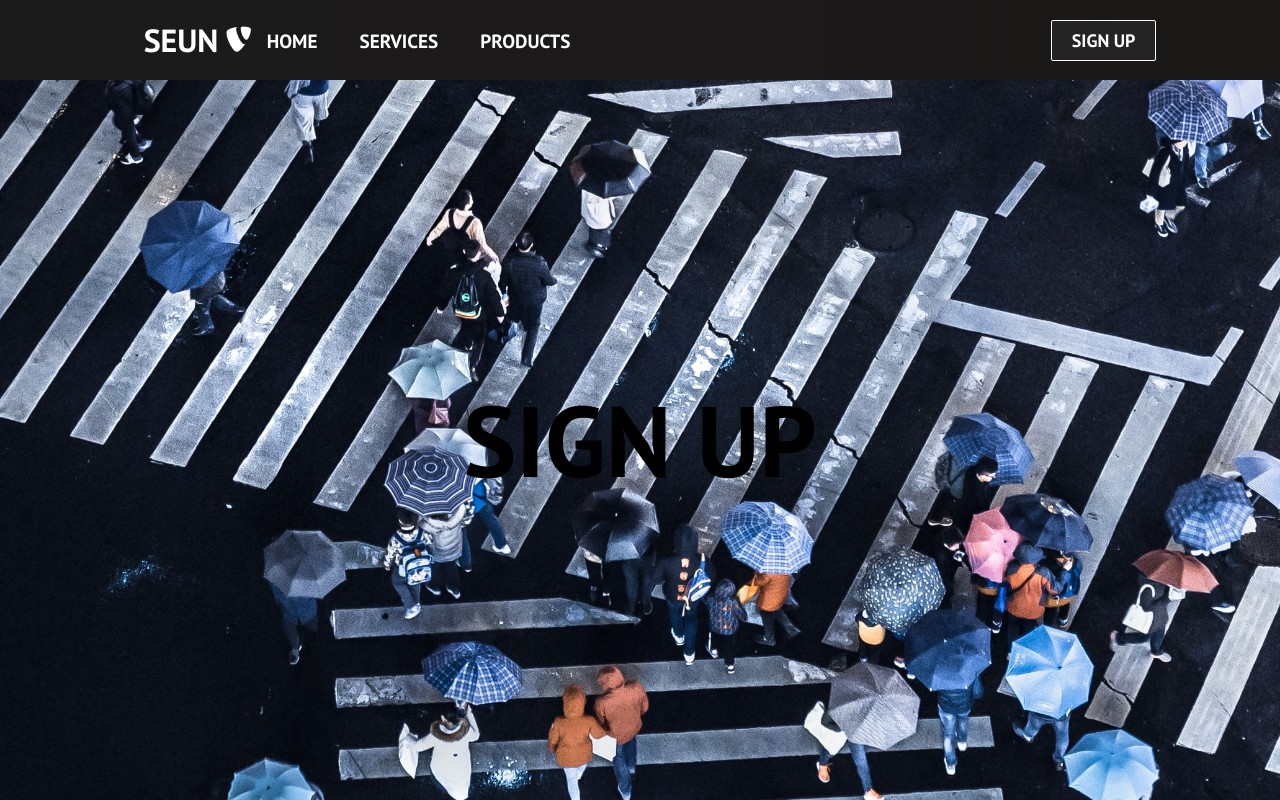
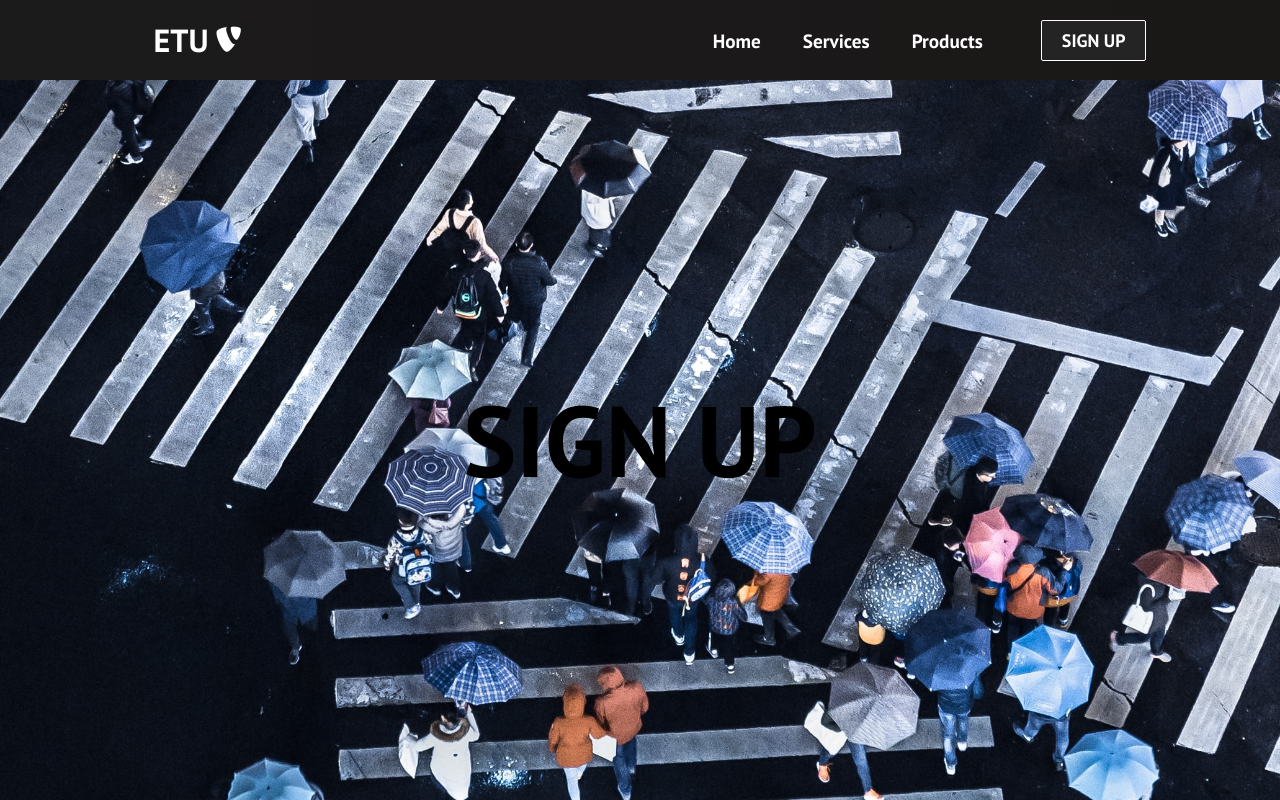
Before and after one commit to techbone/reactAppSoft, a React (Create React App) app: page /sign-up in a window 1280 px wide. Built offline with nearby package versions, Linux system fonts and the light colour scheme.

Commit message:
feat:working on the service paage

```diff
--- a/src/App.css
+++ b/src/App.css
@@ -6,7 +6,6 @@
 }
 
 .home,
-.services,
 .products,
 .sign-up {
   display: flex;
--- a/src/components/HeroSection.css
+++ b/src/components/HeroSection.css
@@ -7,7 +7,7 @@ video {
 }
 
 .hero-container {
-  /* background: url("/image/img.jpg") center center/cover no-repeat; */
+  /* background: url("./Images/img-1.jpeg") center center/cover no-repeat; */
   height: 100vh;
   width: 100%;
   display: flex;
@@ -67,3 +67,9 @@ video {
     width: 100%;
   }
 }
+
+image {
+  width: 20rem;
+  height: 20rem;
+  background-color: blue;
+}
--- a/src/components/HeroSection.jsx
+++ b/src/components/HeroSection.jsx
@@ -2,12 +2,12 @@ import React from "react";
 import "../App.css";
 import { Button } from "./Button";
 import "./HeroSection.css";
-import video1 from "./Videos/video-1.mp4";
-
+import video2 from "./Videos/video-2.mp4";
+// import image from "./Images/img-1.jpeg";
 const HeroSection = () => {
   return (
     <div className="hero-container">
-      <video src={video1} autoPlay loop muted />
+      <video src={video2} autoPlay loop muted />
       <h1>ADVENTURE AWAITS</h1>
       <p>What are you waiting for?</p>
       <div className="hero-btns">
--- a/src/components/Navbar.css
+++ b/src/components/Navbar.css
@@ -1,11 +1,11 @@
 .navbar {
   background: linear-gradient(90deg, rgb(28, 27, 27) 0%, rgb(26, 23, 23) 100%);
-  height: 100%;
+  height: 80px;
   display: flex;
   justify-content: center;
   align-items: center;
   font-size: 1.2rem;
-  position: relative;
+  position: sticky;
   top: 0;
   z-index: 999;
 }
@@ -41,7 +41,7 @@
   list-style: none;
   text-align: center;
   width: 60vw;
-  justify-content: start;
+  justify-content: end;
   margin-right: 2rem;
 }
 
--- a/src/components/Navbar.jsx
+++ b/src/components/Navbar.jsx
@@ -1,20 +1,20 @@
 import React, { useState, useEffect } from "react";
+import { Button } from "./Button";
 import { Link } from "react-router-dom";
 import "./Navbar.css";
-import { Button } from "./Button";
 
 function Navbar() {
   const [click, setClick] = useState(false);
+  const [button, setButton] = useState(true);
 
   const handleClick = () => setClick(!click);
   const closeMobileMenu = () => setClick(false);
-  const [button, setbutton] = useState(true);
 
   const showButton = () => {
     if (window.innerWidth <= 960) {
-      setbutton(false);
+      setButton(false);
     } else {
-      setbutton(true);
+      setButton(true);
     }
   };
 
@@ -23,12 +23,14 @@ function Navbar() {
   }, []);
 
   window.addEventListener("resize", showButton);
+
   return (
     <>
       <nav className="navbar">
         <div className="navbar-container">
           <Link to="/" className="navbar-logo" onClick={closeMobileMenu}>
-            SEUN <i className="fab fa-typo3" />
+            ETU
+            <i class="fab fa-typo3" />
           </Link>
           <div className="menu-icon" onClick={handleClick}>
             <i className={click ? "fas fa-times" : "fas fa-bars"} />
@@ -36,7 +38,7 @@ function Navbar() {
           <ul className={click ? "nav-menu active" : "nav-menu"}>
             <li className="nav-item">
               <Link to="/" className="nav-links" onClick={closeMobileMenu}>
-                HOME
+                Home
               </Link>
             </li>
             <li className="nav-item">
@@ -45,7 +47,7 @@ function Navbar() {
                 className="nav-links"
                 onClick={closeMobileMenu}
               >
-                SERVICES
+                Services
               </Link>
             </li>
             <li className="nav-item">
@@ -54,20 +56,21 @@ function Navbar() {
                 className="nav-links"
                 onClick={closeMobileMenu}
               >
-                PRODUCTS
+                Products
               </Link>
             </li>
-            <li className="nav-item">
+
+            <li>
               <Link
                 to="/sign-up"
                 className="nav-links-mobile"
                 onClick={closeMobileMenu}
               >
-                SIGN UP
+                Sign Up
               </Link>
             </li>
           </ul>
-          {button && <Button buttonStyle="btn-outline">SIGN UP</Button>}
+          {button && <Button buttonStyle="btn--outline">SIGN UP</Button>}
         </div>
       </nav>
     </>
--- a/src/components/pages/services.js
+++ b/src/components/pages/services.js
@@ -1,7 +1,24 @@
+// import React from "react";
+
+// import "../../App.css";
+
+// export default function services() {
+//   return <h1 className="services">Services</h1>;
+// }
+
 import React from "react";
 
 import "../../App.css";
+import "../service.css";
 
-export default function services() {
-  return <h1 className="services">Services</h1>;
-}
+const Services = () => {
+  return (
+    <>
+      <div className="services-container">
+        <h1 className="welcome">WELCOME TO ETU</h1>
+      </div>
+    </>
+  );
+};
+
+export default Services;
--- /dev/null
+++ b/src/components/service.css
@@ -0,0 +1,14 @@
+.services-container {
+  background-image: url("/public/Images/img-8.jpeg");
+  height: 100vh;
+  width: 100%;
+  display: flex;
+  justify-content: center;
+  align-items: center;
+}
+
+.welcome {
+  font-size: 5rem;
+  color: white;
+  font-family: "Times New Roman", Times, serif;
+}
```
